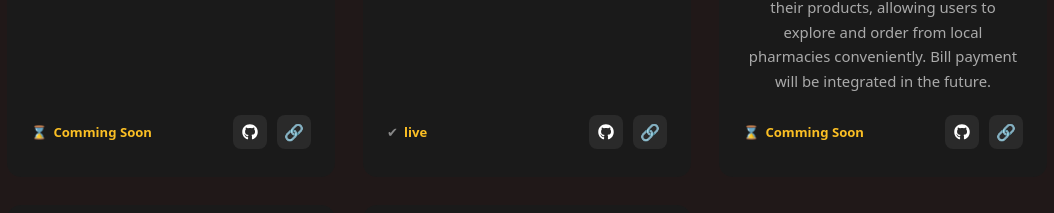
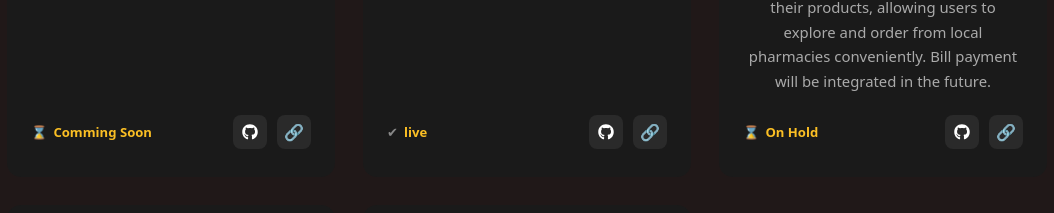
Before and after one commit to Chizorom92/Portfolio-2.0, a React (Vite) app: page / in a window 1280 px wide. Shown: the part 2937-3150 px from the top of the page, without its empty margins (113-1167 px from the left). Built offline with nearby package versions, Linux system fonts and the light colour scheme; a web font is replaced by a local one.

Commit message:
modified project.jsx and footer.jsx files

```diff
--- a/src/Components/Footer.jsx
+++ b/src/Components/Footer.jsx
@@ -6,7 +6,7 @@ const Footer = () => {
   return (
     <>
 
-    <div className="footer">{copy} Benjamin 2026</div>
+    <div className="footer">{copy} Benjamin 2026 - Powered by Gera Tech Global Services</div>
 
     </>
 
--- a/src/data/Project.js
+++ b/src/data/Project.js
@@ -123,13 +123,13 @@ export const Project = [
       "ChowNow is a responsive food delivery website designed to provide users with a seamless online ordering experience. The project focuses on showcasing restaurant menus, facilitating easy navigation for users to place their orders and showcasing pharmacies and their products, allowing users to explore and order from local pharmacies conveniently. Bill payment will be integrated in the future.",
 
     status: "in progress",
-    update: "Comming Soon",
+    update: "On Hold",
 
     github: "https://github.com/Chizorom92",
 
     mark: "⌛",
 
-    link: 'https://gera-organic-farm-website.vercel.app/',
+    // link: 'https://gera-organic-farm-website.vercel.app',
 
     linkicon: links,
   },
```
